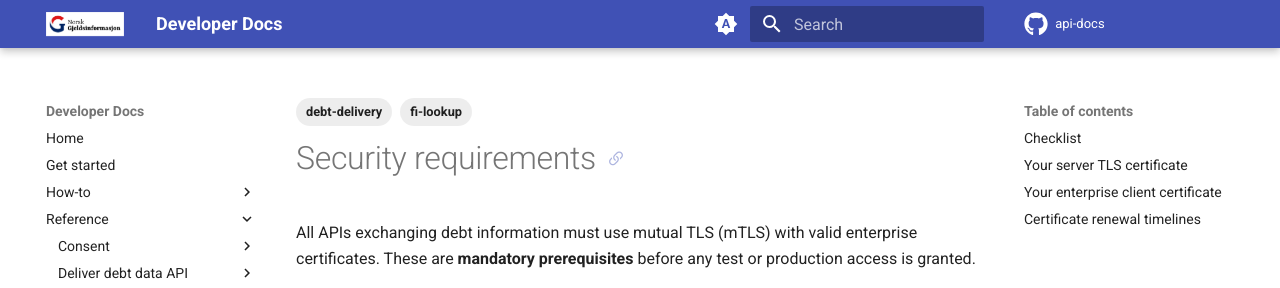
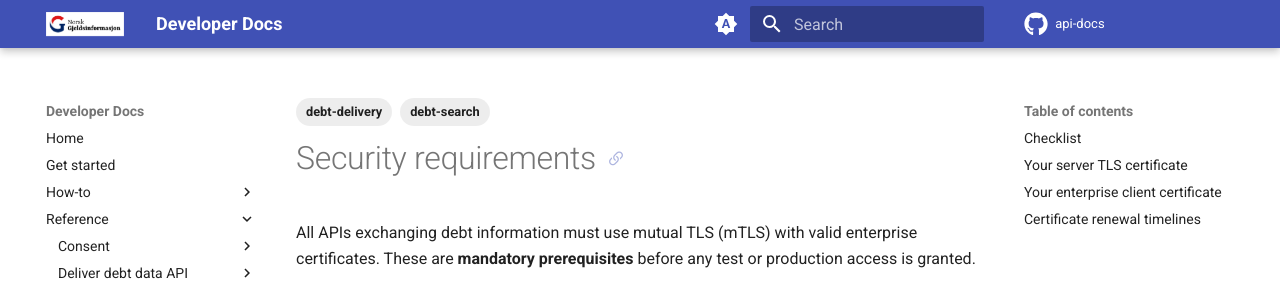
Before and after one commit to norsk-gjeldsinformasjon/api-docs, an MkDocs documentation site: the page built from docs/reference/security-requirements.md, in a window 1280 px wide and 900 px high. Shown: the top 288 px of the window. Built offline with MkDocs 1.6.1 and Material for MkDocs 9.7.7, drawn with Linux system fonts in a browser that asks for light colours; comment, search, counter and statistics services are not loaded.

Commit message:
Rename tag fi-lookup -> debt-search
fi-lookup is not a good term, debt-search is marginally more clear.

```diff
--- a/docs/reference/security-requirements.md
+++ b/docs/reference/security-requirements.md
@@ -1,7 +1,7 @@
 ---
 tags:
   - debt-delivery
-  - fi-lookup
+  - debt-search
 ---
 
 # Security requirements
```
Also changed, not shown: docs/howto/lookup-debt-without-consent.md (+1 -1 lines).
